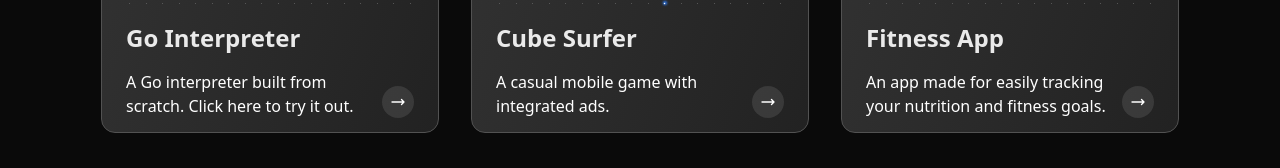
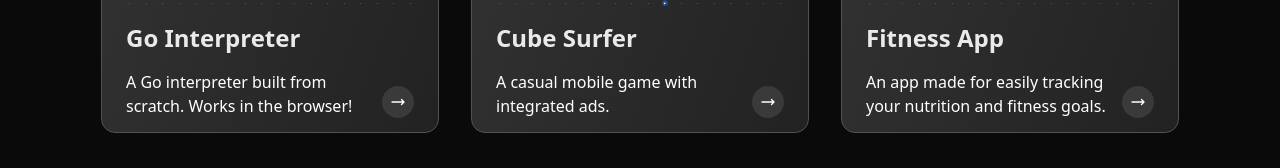
Before and after one commit to MahmoudHilani/portfolio, a Next.js app: page /projects in a window 1280 px wide. Shown: the part 443-611 px from the top of the page. Built offline with nearby package versions, Linux system fonts and the light colour scheme.

Commit message:
fix: minor change

```diff
--- a/src/app/projects/page.tsx
+++ b/src/app/projects/page.tsx
@@ -11,7 +11,7 @@ export default function ProjectsPage() {
     {
       title: "Go Interpreter",
       description:
-        "A Go interpreter built from scratch. Click here to try it out.",
+        "A Go interpreter built from scratch. Works in the browser!",
         href: "/interpreter"
     },
     {
```
